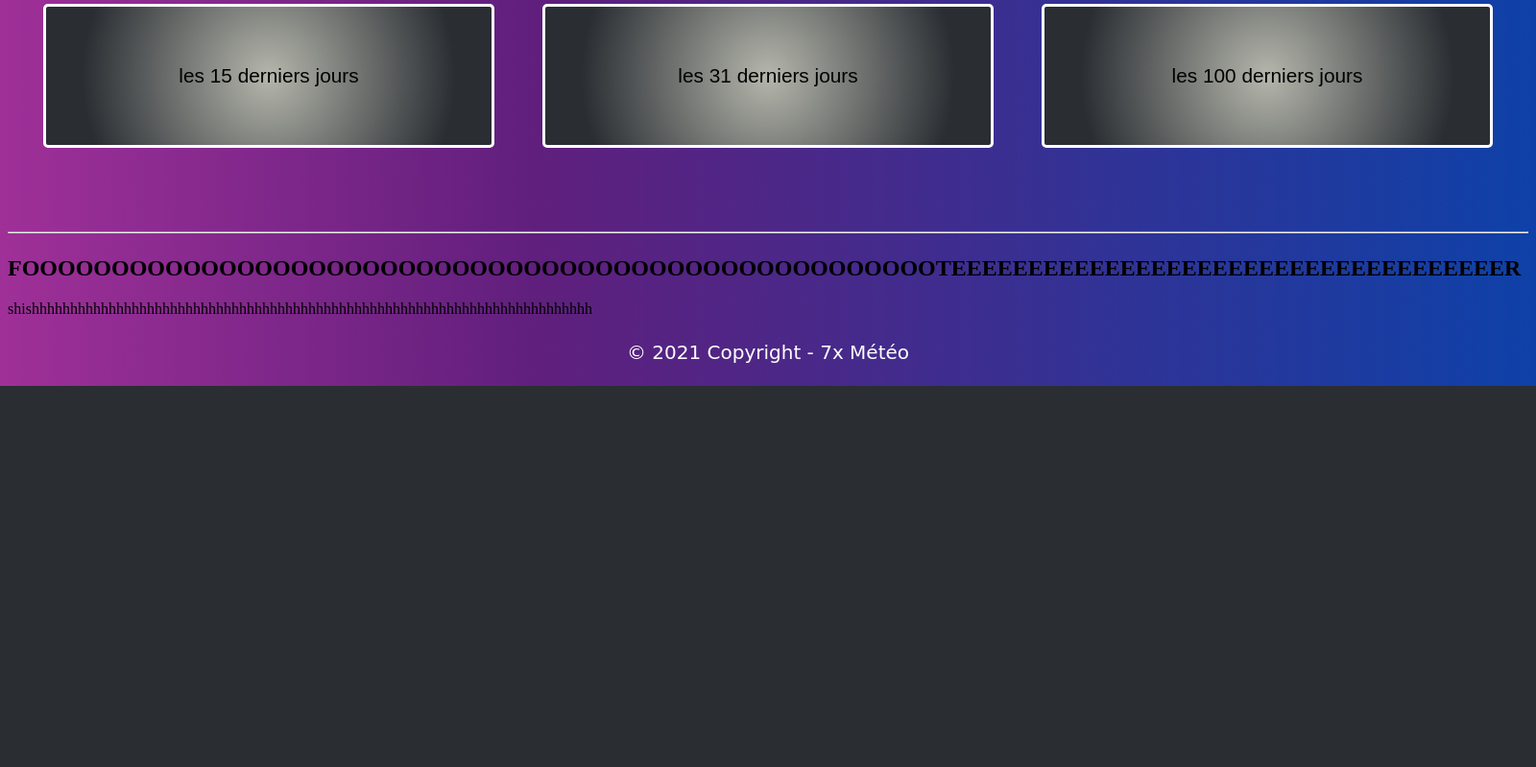
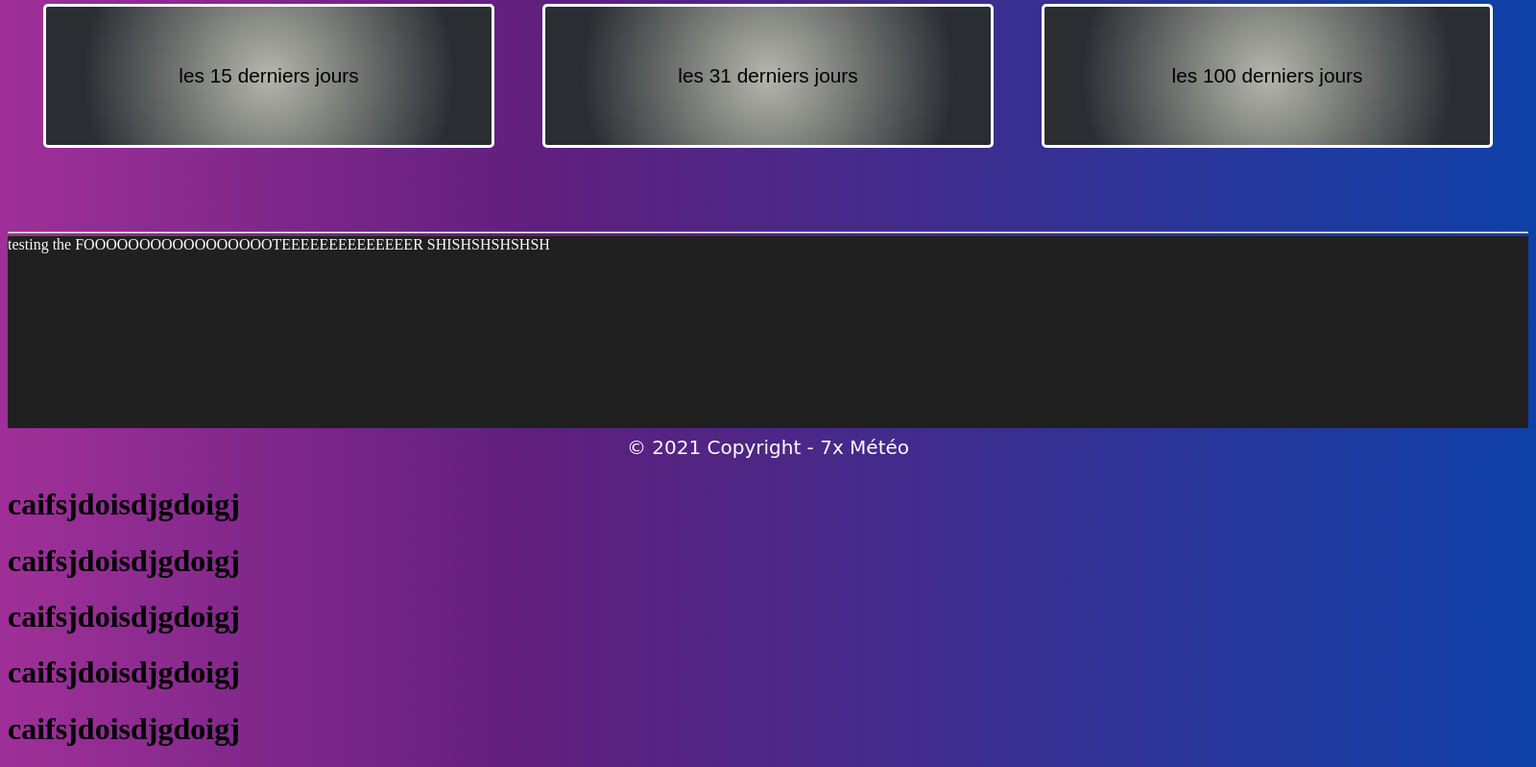
Before and after one commit to theoelsti/MicroProjet, a PHP site: page /median.html in a window 1600 px wide. Shown: the part 667-1466 px from the top of the page at 96% size. Before the commit the page ends 1069 px from the top, so only its background shows below. Run offline with PHP 8.4, Linux system fonts and the light colour scheme.

Commit message:
footer part 4/2

```diff
--- a/RaspBerry/SiteWeb/median.html
+++ b/RaspBerry/SiteWeb/median.html
@@ -18,15 +18,7 @@
         background: linear-gradient(90deg, rgba(159,48,152,1) 0%, rgba(96,31,125,1) 35%, rgba(14,65,168,1) 100%);
     }
 
-    footer {
-        position: fixed;
-        left: 0;
-        bottom: 0;
-        width: 100%;
-        background-color: red;
-        color: white;
-        text-align: center;
-}
+
 
 </style>
 
@@ -111,16 +103,35 @@
     <hr width="">
 </div>
 
-<h2>FOOOOOOOOOOOOOOOOOOOOOOOOOOOOOOOOOOOOOOOOOOOOOOOOOOOTEEEEEEEEEEEEEEEEEEEEEEEEEEEEEEEEEEEER</h2>
-<p>shishhhhhhhhhhhhhhhhhhhhhhhhhhhhhhhhhhhhhhhhhhhhhhhhhhhhhhhhhhhhhhhhhhhhhhhhh</p>
 
 
+<div class="footer">
+    <div class="footer-inside">
+        <div class="footer-about-us"></div>
+        <div class="footer-link-us"></div>
+        <div class="footer-things"></div>
+    </div>
+
+    <div class="footer-bottom">
+        testing the FOOOOOOOOOOOOOOOOOTEEEEEEEEEEEEEER SHISHSHSHSHSH
+    </div>
+</div>
 
 
 <div class="titlemeteo">
     © 2021 Copyright - 7x Météo
 </div>
 
+<h1>caifsjdoisdjgdoigj</h1>
+
+<h1>caifsjdoisdjgdoigj</h1>
+
+<h1>caifsjdoisdjgdoigj</h1>
+
+<h1>caifsjdoisdjgdoigj</h1>
+
+<h1>caifsjdoisdjgdoigj</h1>
+
 </body>
 
 </html>
--- a/RaspBerry/SiteWeb/styles/stylemedian.css
+++ b/RaspBerry/SiteWeb/styles/stylemedian.css
@@ -266,3 +266,11 @@ Style pour la date
 	opacity: 25%;
 
 }
+
+.footer{
+	background: #202020;
+	color:#fbfbfb;
+	height: 200px;
+}
+
+.footer .footer-things
```
